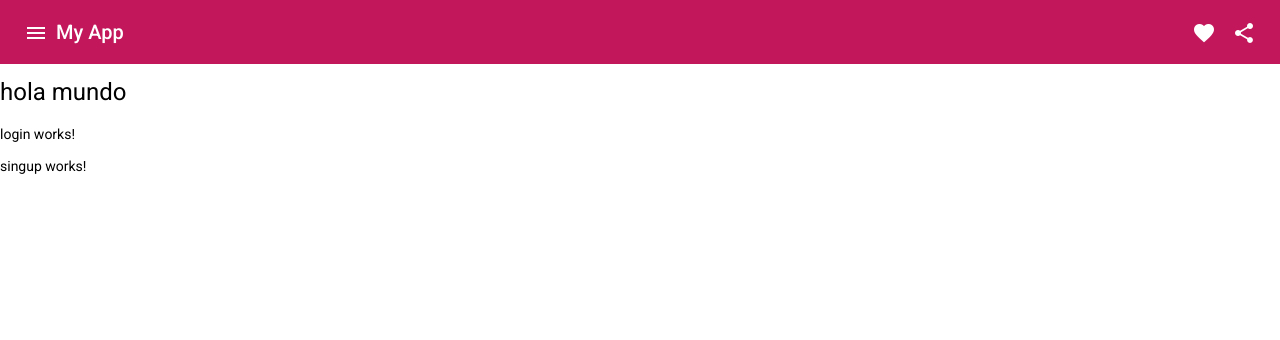
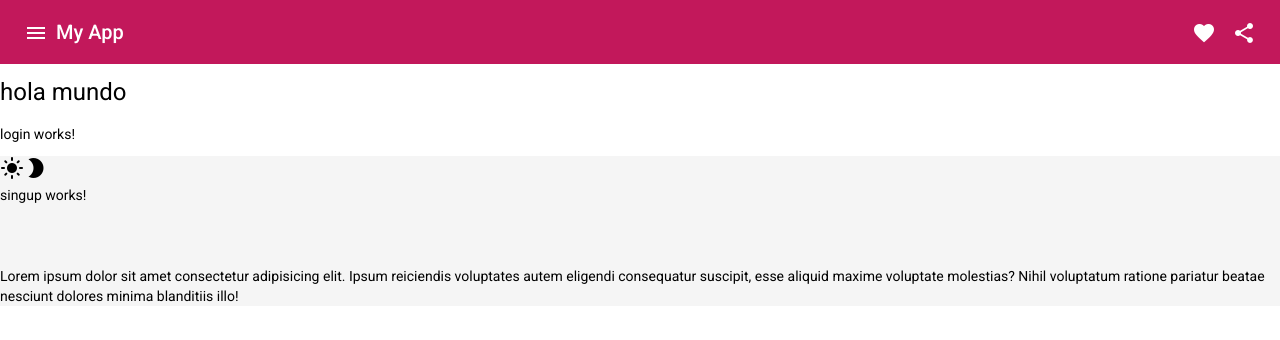
Before and after one commit to RogeMB/ejemploAngular, an Angular app: page / in a window 1280 px wide. Shown: the top 340 px of the page. Built offline with nearby package versions, Linux system fonts and the light colour scheme.

Commit message:
DarkMode en  signup component

```diff
--- a/src/app/components/header/header.component.ts
+++ b/src/app/components/header/header.component.ts
@@ -12,4 +12,6 @@ export class HeaderComponent implements OnInit {
   ngOnInit(): void {
   }
 
+  //debugger; para determinar el punto de interrupción y empezar a debuggear.
+
 }
--- a/src/app/components/signup/signup.component.css
+++ b/src/app/components/signup/signup.component.css
@@ -0,0 +1,9 @@
+.dark-mode {
+    background-color: black;
+    color: whitesmoke;
+}
+
+.light-mode{
+    background-color: whitesmoke;
+    color :black;
+}
--- a/src/app/components/signup/signup.component.html
+++ b/src/app/components/signup/signup.component.html
@@ -1 +1,10 @@
+<div id="page" [class]="style">
+
+<mat-icon class="material-symbols-outlined">light_mode</mat-icon>
+<mat-icon class="material-symbols-outlined">mode_night</mat-icon>
 <p>singup works!</p>
+<br/>
+    <mat-icon (click)="changeMode()" aria-label="Mode">fontIcon="{{icon}}"</mat-icon>
+    <p>Lorem ipsum dolor sit amet consectetur adipisicing elit. Ipsum reiciendis voluptates autem eligendi consequatur
+        suscipit, esse aliquid maxime voluptate molestias? Nihil voluptatum ratione pariatur beatae nesciunt dolores minima blanditiis illo!</p>
+</div>
--- a/src/app/components/signup/signup.component.ts
+++ b/src/app/components/signup/signup.component.ts
@@ -7,9 +7,23 @@ import { Component, OnInit } from '@angular/core';
 })
 export class SingupComponent implements OnInit {
 
+
+  icon = 'mode-night';
+  style = 'light-mode';
+
   constructor() { }
 
   ngOnInit(): void {
   }
 
+  changeMode() {
+    //throw new Error('Method not implemented.');
+    if (this.style == 'light-mode'){
+      this.style = 'dark-mode';
+
+    } else {
+      this.style = 'light-mode';
+    }
+  }
+
 }
```
